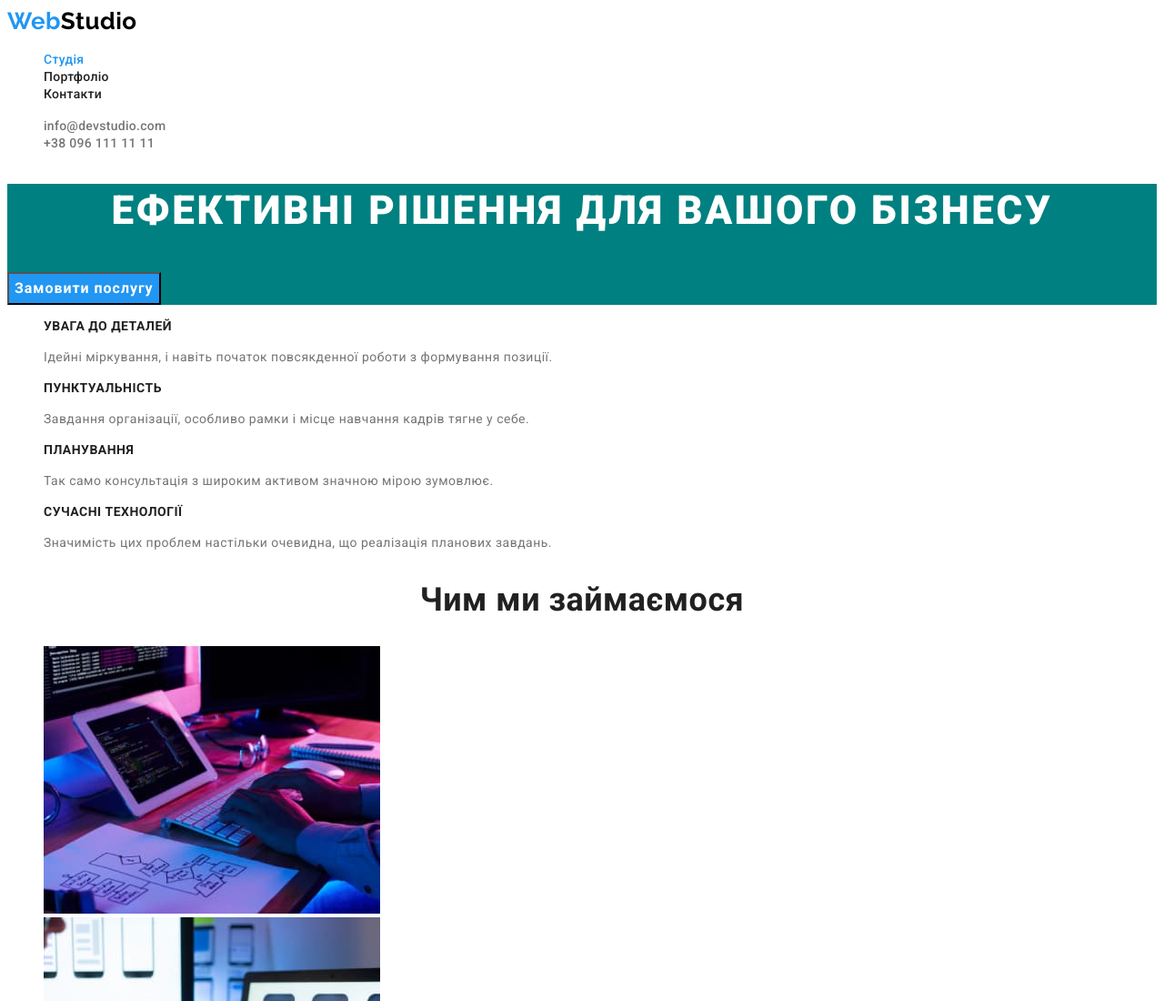
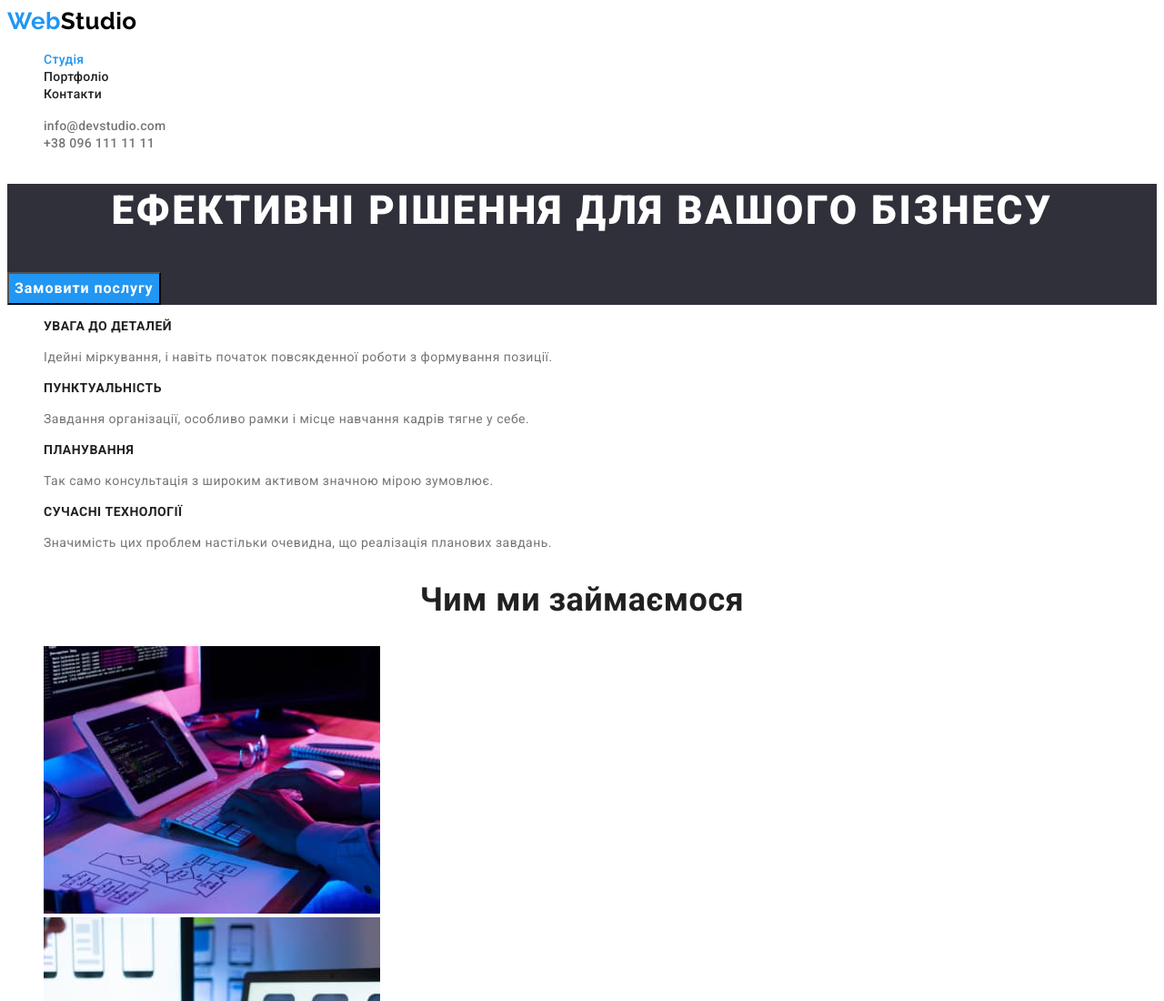
Before and after one commit to ViktoriiaSobchenko/goit-markup-hw-02, a plain HTML site: page index.html in a window 1280 px wide. Shown: the top 1100 px of the page at 91% size. Drawn offline with Linux system fonts and the light colour scheme.

Commit message:
Update styles.css

```diff
--- a/css/styles.css
+++ b/css/styles.css
@@ -91,7 +91,7 @@ body {
 /* ---HERO--- */
 
 .hero {
-  background-color: teal;
+  background-color: var(--footer-bgc);
 }
 
 .hero-title {
```
